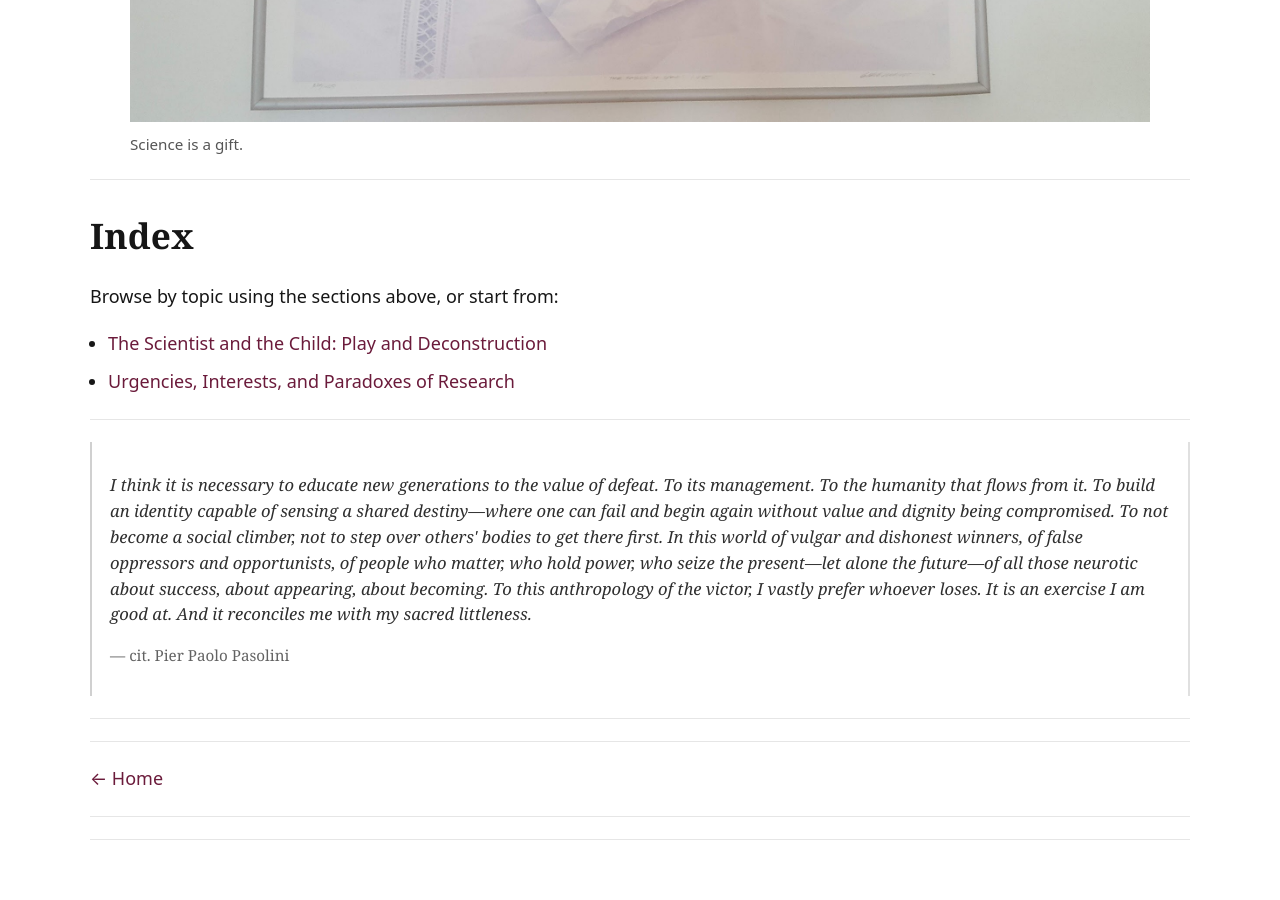
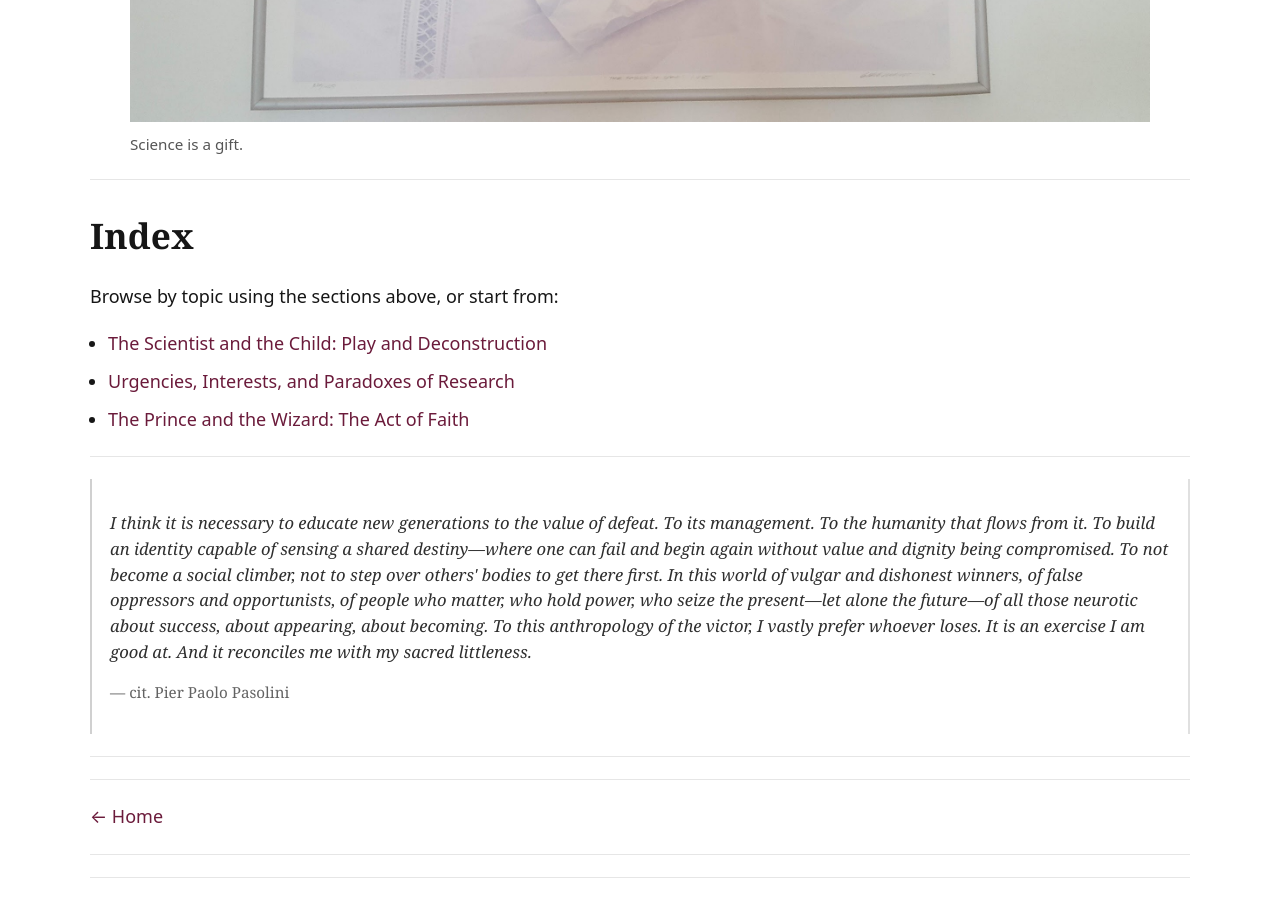
Before and after one commit to ldicairano/website, a Jekyll site: the page essays-on-science/index.html, which Jekyll copies as it is, in a window 1280 px wide and 900 px high, scrolled down 1142 px. Built offline with Jekyll 4.4.1, drawn with Linux system fonts in a browser that asks for light colours; before the commit the page ends 2004 px from its top, so only the background shows below that.

Commit message:
Update site

```diff
--- a/essays-on-science/index.html
+++ b/essays-on-science/index.html
@@ -93,6 +93,7 @@
         <ul class="linklist">
           <li><a href="topics/scienza-e-gioco.html">The Scientist and the Child: Play and Deconstruction</a></li>
           <li><a href="topics/urgenze-e-incentivi.html">Urgencies, Interests, and Paradoxes of Research</a></li>
+          <li><a href="topics/il-principe-e-lo-stregone.html">The Prince and the Wizard: The Act of Faith</a></li>
         </ul>
       </div>
 
```
